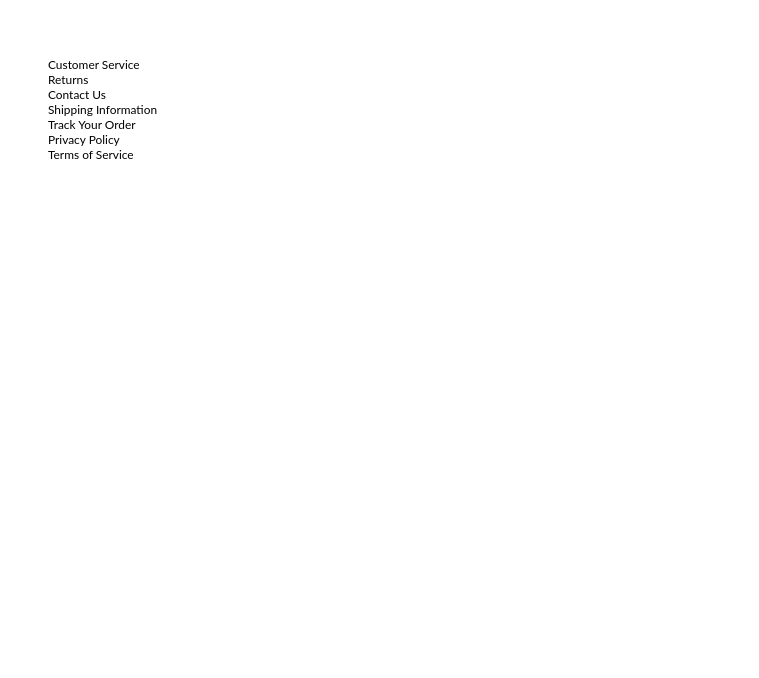
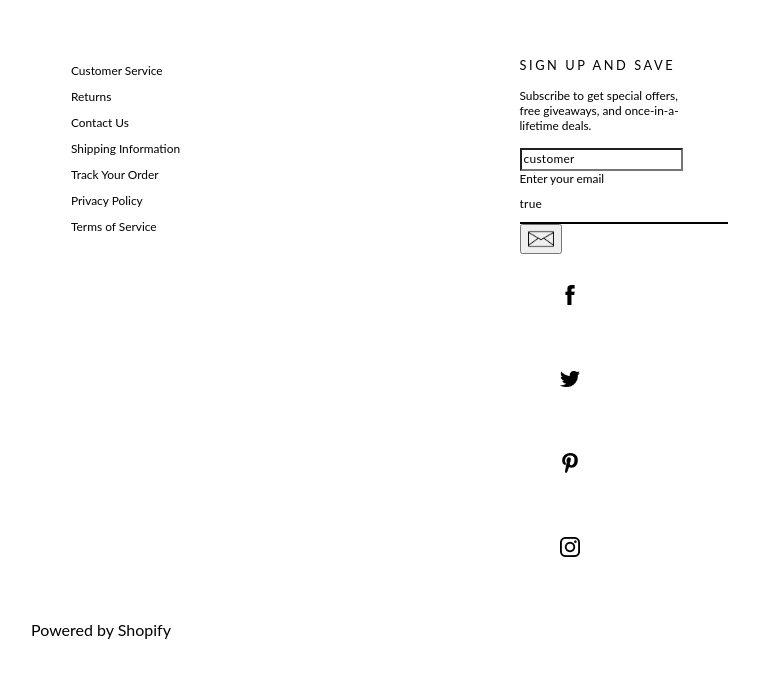
Before and after one commit to won4-group-project/calledtosurf, a React (Create React App) app in the folder calledtosurf/: page /accessories in a window 1280 px wide. Shown: the part 1848-2526 px from the top of the page, without its empty margins (9-768 px from the left). Before the commit the page ends 2070 px from the top, so only its background shows below. Built offline with nearby package versions, Linux system fonts and the light colour scheme; no server answers.

Commit message:
working header

```diff
--- a/calledtosurf/src/App.js
+++ b/calledtosurf/src/App.js
@@ -1,12 +1,8 @@
 import React from "react";
 
-// ***** Styles ***** //
 import "./components/Global/Global.css";
 import "./App.css";
-// ***** Components ***** //
-// import Login from "./components/UserAccess/Login/Login.js";
-// import Shoes from "./components/Shoes/Shoes.js";
-// import CreateAcct from "./components/UserAccess/CreateAcct/CreateAcct.js";
+
 import { BrowserRouter } from "react-router-dom";
 import routes from "./routes";
 import { Link } from "react-router-dom";
--- a/calledtosurf/src/components/Footer/Footer.js
+++ b/calledtosurf/src/components/Footer/Footer.js
@@ -1,5 +1,10 @@
 import React, { Component } from "react";
 import "../Footer/footer.css";
+import email from "../../assets/Icons/email.png";
+import Twitter from "../../assets/Icons/twitter.png";
+import Pinterest from "../../assets/Icons/pinterest.png";
+import Instagram from "../../assets/Icons/instagram.png";
+import Facebook from "../../assets/Icons/fb.png";
 class Footer extends Component {
   constructor(props) {
     super(props);
@@ -15,7 +20,7 @@ class Footer extends Component {
                 <div>
                   <div className="collapsible-content__inner">
                     <div className="footer__collapsible footer_collapsible--disabled">
-                      <ul className=" site-footer_link">
+                      <ul className="no-bullets site-footer__linklist">
                         <li>
                           <a href="">Customer Service</a>
                         </li>
@@ -42,8 +47,88 @@ class Footer extends Component {
                   </div>
                 </div>
               </div>
+              <div className="grid__item footer__item--1494292487693">
+                <div className="footer__item-padding">
+                  <p className="h4 footer__title small--hide">
+                    Sign up and save
+                  </p>
+                  <div className="collapsible-content collapsible-content--small">
+                    <div className="collapsible-content__inner">
+                      <div className="footer__collapsible">
+                        <p>
+                          Subscribe to get special offers, free giveaways, and
+                          once-in-a-lifetime deals.
+                        </p>
+                        <form
+                          method="post"
+                          action=""
+                          acceptCharset="UTF-8"
+                          className="contact-form"
+                        >
+                          <input type="hiden" name="utf8" value="customer" />
+                          <label for="Email" className="hidden-label">
+                            {" "}
+                            Enter your email
+                          </label>
+                          <div className="footer__newsletter">
+                            <input
+                              type="email"
+                              value
+                              placeholder="Enter your email"
+                              name="contact[email]"
+                              id="Email"
+                              className="footer__newsletter-input"
+                              autoCorrect="off"
+                              autoCapitalize="off"
+                            />
+                            <button
+                              type="submit"
+                              className="footer__newsletter-btn"
+                              name="commit"
+                            >
+                              <img
+                                alt="email"
+                                src={email}
+                                className="icon icon-email"
+                              />
+                            </button>
+                          </div>
+                        </form>
+                        <ul className="no-bullets footer__social">
+                          <li>
+                            <a href="" title="Called to surf on Facebook">
+                              <img alt="faceboob" src={Facebook} />
+                            </a>
+                          </li>
+
+                          <li>
+                            <a href="" title="Called to surf on Twitter">
+                              <img alt="twitter" src={Twitter} />
+                            </a>
+                          </li>
+                          <li>
+                            <a href="" title="Called to surf on Pinterest">
+                              <img alt="pinterest" src={Pinterest} />
+                            </a>
+                          </li>
+
+                          <li>
+                            <a href="" title="Called to surf on Instagram">
+                              <img alt="instagram" src={Instagram} />
+                            </a>
+                          </li>
+                        </ul>
+                      </div>
+                    </div>
+                  </div>
+                </div>
+                <div className="footer__clear small--hide" />
+              </div>
+              <div className="grid__item footer__item--1494301487048" />
             </div>
-            <div className="footer_powered_by" />
+            <p className="footer_powered_by">
+              <a href="">Powered by Shopify</a>
+            </p>
           </div>
         </footer>
       </div>
--- a/calledtosurf/src/components/Footer/footer.css
+++ b/calledtosurf/src/components/Footer/footer.css
@@ -1,9 +1,167 @@
 .site-footer_link {
-  margin: 0;
+  margin: 1;
   list-style: none;
   font-size: 11.9px;
+  background-color: red;
 }
 
 .site-footer a {
   color: black;
+  /* padding-top: 60px; */
+  padding-bottom: 60px;
+
+  background-color: #fff;
+  border-top: 1px solid #fff;
 }
+
+.page-width {
+  padding: 0 40px;
+  max-width: 1500px;
+  margin: 0 auto;
+}
+
+.grid {
+  margin: 0;
+  padding: 0;
+  margin-left: -22px;
+  list-style: none;
+  display: flex;
+}
+
+.footer__item--1494301487049 {
+  width: 25%;
+}
+
+.grid__item {
+  float: left;
+  padding-left: 22px;
+  width: 100%;
+  min-height: 1px;
+}
+
+.site-footer__linklist {
+  margin: 0;
+}
+.site-footer__linklist a {
+  display: block;
+  padding: 5px 0;
+}
+
+.no-bullets {
+  list-style: none outside;
+  font-size: 11.9px;
+}
+
+.footer__item--1494292487693 {
+  width: 33%;
+}
+
+.footer__item-padding {
+  padding-right: 60px;
+}
+
+.footer__title {
+  margin-bottom: 20px;
+  color: #000;
+}
+
+.h4 {
+  text-transform: uppercase;
+  letter-spacing: 0.2em;
+  font-size: 0.8em;
+  margin: 0 0 15px;
+  display: block;
+}
+p {
+  margin-block-start: 1em;
+  margin-block-end: 1em;
+  margin-inline-start: 0px;
+  margin-inline-end: 0px;
+  margin: 0 0 15px 0;
+}
+
+.collapsible-content {
+  transition: opacity 0.3s cubic-bezier(0.25, 0.46, 0.45, 0.94),
+    height 0.3s cubic-bezier(0.25, 0.46, 0.45, 0.94);
+}
+
+.collapsible-content__inner {
+  transition: transform 0.3s cubic-bezier(0.25, 0.46, 0.45, 0.94);
+}
+
+.site-footer .footer__collapsible {
+  font-size: 11.9px;
+}
+
+.site-footer input {
+  font-size: 11.9px;
+}
+.footer__newsletter-input {
+  padding: 10px 45px 10px 0;
+  background-color: #fff;
+  color: #000;
+  max-width: 300px;
+  width: 100%;
+  border: 0;
+  border-bottom: 2px solid #000;
+}
+
+input {
+  border-radius: 0;
+  font-family: "Lato", sans-serif;
+  letter-spacing: 0.025em;
+  line-height: 1.4;
+}
+
+.footer__newsletter-btn .icon {
+  width: 26px;
+  height: 24px;
+}
+
+.icon {
+  display: inline-block;
+  width: 20px;
+  height: 20px;
+  vertical-align: middle;
+  fill: currentColor;
+  background-color: transparent;
+}
+
+.footer__newsletter-btn {
+  color: black;
+}
+.button {
+  cursor: pointer;
+  font-size: 14px;
+  font-family: "Lato", sans-serif;
+  letter-spacing: 0.025em;
+  line-height: 1.4;
+  text-rendering: optimizeSpeed;
+}
+
+form + .footer__social {
+  margin-top: 30px;
+}
+.footer__social {
+  margin: 0;
+}
+
+.footer__social a {
+  display: block;
+  color: #000;
+}
+
+a {
+  text-decoration: none;
+  background: transparent;
+}
+.no-bullets img {
+  width: 20px;
+  height: 20px;
+}
+.icon {
+  display: inline-block;
+
+  vertical-align: middle;
+  fill: currentColor;
+}
--- a/calledtosurf/src/components/Header/Header.css
+++ b/calledtosurf/src/components/Header/Header.css
@@ -48,7 +48,7 @@
 .toolbar_content {
   align-items: center;
   justify-content: flex-end;
-  display: flex;
+  /* display: flex; */
 }
 
 .social_nav {
--- a/calledtosurf/src/components/Header/Header.js
+++ b/calledtosurf/src/components/Header/Header.js
@@ -1,4 +1,5 @@
 import React, { Component } from "react";
+// import "../Global/Global.css";
 import Twitter from "../../assets/Icons/twitter.png";
 import Pinterest from "../../assets/Icons/pinterest.png";
 import Instagram from "../../assets/Icons/instagram.png";
@@ -9,7 +10,6 @@ import Shopping from "../../assets/Icons/bag.png";
 import Nav from "../Nav/Nav";
 import "../Header/Header.css";
 import Facebook from "../../assets/Icons/fb.png";
-import "../../App.css";
 // import { fbind } from "q";
 class Header extends Component {
   render() {
```
Also changed, not shown: calledtosurf/src/assets/Icons/Logo.png (added), calledtosurf/src/assets/Icons/email.png (added).
